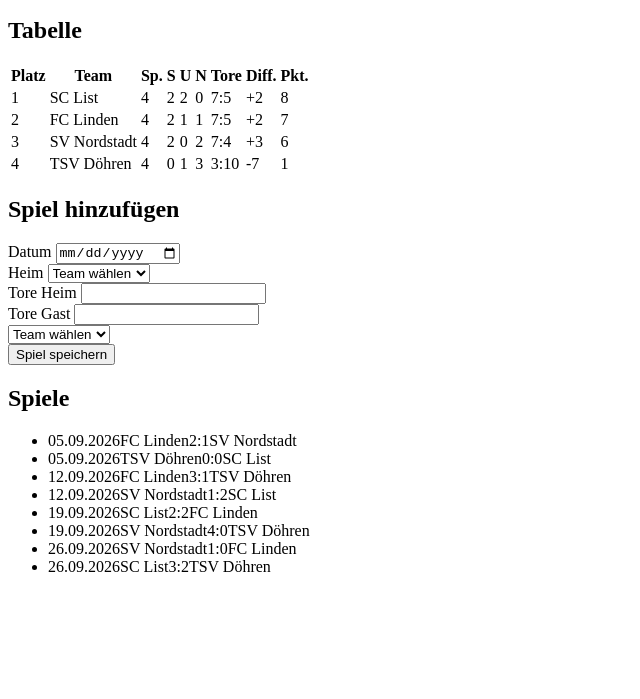
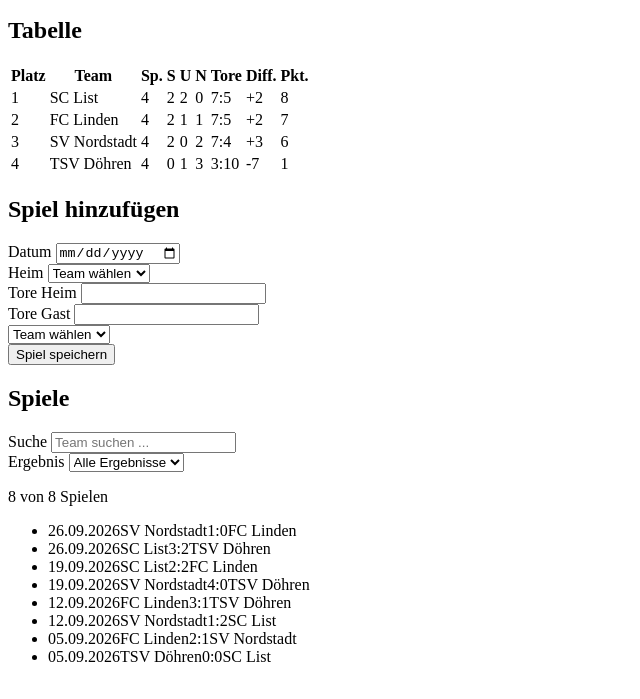
Before and after one commit to fostij/Ligatabelle, a plain HTML site: page index.html in a window 1280 px wide. Shown: the part 101-800 px from the top of the page, without its empty margins (0-640 px from the left). Drawn offline with Linux system fonts and the light colour scheme.

Commit message:
feat: add search and result filter for matches

```diff
--- a/index.html
+++ b/index.html
@@ -72,6 +72,22 @@
 
         <section class="matches">
             <h2 class="matches__title">Spiele</h2>
+            <div class="matches__controls">
+                <div class="matches__control">
+                    <label for="search-text">Suche</label>
+                    <input type="search" id="search-text" placeholder="Team suchen ...">
+                </div>
+                <div class="matches__control">
+                    <label for="filter-result">Ergebnis</label>
+                    <select id="filter-result">
+                        <option value="all">Alle Ergebnisse</option>
+                        <option value="home">Heimsieg</option>
+                        <option value="draw">Unentschieden</option>
+                        <option value="away">Auswärtssieg</option>
+                    </select>
+                </div>
+            </div>
+            <p class="matches__count" id="match-count"></p>
             <ul class="matches__list" id="match-list"></ul>
         </section>
     </main>
--- a/js/app.js
+++ b/js/app.js
@@ -1,19 +1,22 @@
 'use strict';
-
-// Vorläfige Kontrolle der berechneten Tabelle
-// console.table(INITIAL_MATCHES);
 
 // Zustand der App: alle Spiele (Kopie der Startdaten)
 let matches = [...INITIAL_MATCHES];
+// console.table(matches);
 
 const matchForm = document.querySelector('#match-form'); // Form
+const searchInput = document.querySelector('#search-text'); // Search field
+const resultFilter = document.querySelector('#filter-result'); // Select
 
 // Berechnet die Tabelle neu und zeigt sie an
 function render() {
     const standings = calculateStandings(TEAMS, matches);
     // console.table(standings);
+    const visibleMatches = filterMatches(matches, searchInput.value, resultFilter.value);
+
     renderStandings(standings);
-    renderMatches(matches);
+    renderMatches(visibleMatches);
+    renderMatchCount(visibleMatches.length, matches.length);
 }
 
 // Liest die Eingaben aus dem Formular
@@ -52,5 +55,9 @@ function handleSubmit(event) {
 
 fillTeamSelect(matchForm.elements.home, TEAMS);
 fillTeamSelect(matchForm.elements.away, TEAMS);
+
 matchForm.addEventListener('submit', handleSubmit);
+searchInput.addEventListener('input', render);
+resultFilter.addEventListener('change', render);
+
 render();
--- a/js/data.js
+++ b/js/data.js
@@ -3,7 +3,7 @@
 // Teams des Hobbyturniers
 const TEAMS = ['FC Linden', 'SV Nordstadt', 'TSV Döhren', 'SC List'];
 
-// Startdaten: bereits  gespielte Partien
+// Startdaten bereits  gespielte Partien
 const INITIAL_MATCHES = [
     { id: 1, date: '2026-09-05', home: 'FC Linden', away: 'SV Nordstadt', homeGoals: 2, awayGoals: 1 },
     { id: 2, date: '2026-09-05', home: 'TSV Döhren', away: 'SC List', homeGoals: 0, awayGoals: 0 },
--- a/js/league.js
+++ b/js/league.js
@@ -103,3 +103,34 @@ function validateMatch(match, matches) {
 
     return errors;
 }
+
+// Vereinheitlicht Text für den Vergleich: ohne Leerzeichen am Rand, klein geschrieben
+function normalizeText(text) {
+    return text.trim().toLowerCase();
+}
+
+// Bestimmt den Ausgang eines Spiels: 'home', 'draw', oder 'away'
+function getResultType(match) {
+    if (match.homeGoals > match.awayGoals) {
+        return 'home';
+    }
+    if (match.homeGoals < match.awayGoals) {
+        return 'away';
+    }
+    return 'draw';
+}
+
+// Filtert Spiele nach Suchtext und Ergebnis, neueste zuerst
+function filterMatches(matches, searchText, resultType) {
+    const search = normalizeText(searchText);
+
+    const visible = matches.filter((match) => {
+        const teamNames = normalizeText(`${match.home} ${match.away}`);
+        const matchesSearch = teamNames.includes(search);
+        const matchesResult = resultType === 'all' || getResultType(match) === resultType;
+
+        return matchesSearch && matchesResult;
+    });
+
+    return visible.sort((a, b) => b.date.localeCompare(a.date));
+}
--- a/js/ui.js
+++ b/js/ui.js
@@ -59,6 +59,11 @@ function renderMatches(matches) {
     const list = document.querySelector('#match-list');
     list.innerHTML = '';
 
+    if (matches.length === 0) {
+        list.append(createTextElement('li', 'matches__empty', 'Keine Spiele gefunden.'));
+        return;
+    }
+
     matches.forEach((match) => {
         const item = document.createElement('li');
         item.className = 'match';
@@ -103,3 +108,9 @@ function showFormMessages(messages, type) {
         list.append(createTextElement('li', className, message));
     });
 }
+
+// Zeigt an, wie viele Spiele sichtbar sind
+function renderMatchCount(visibleCount, totalCount) {
+    const counter = document.querySelector('#match-count');
+    counter.textContent = `${visibleCount} von ${totalCount} Spielen`;
+}
```
